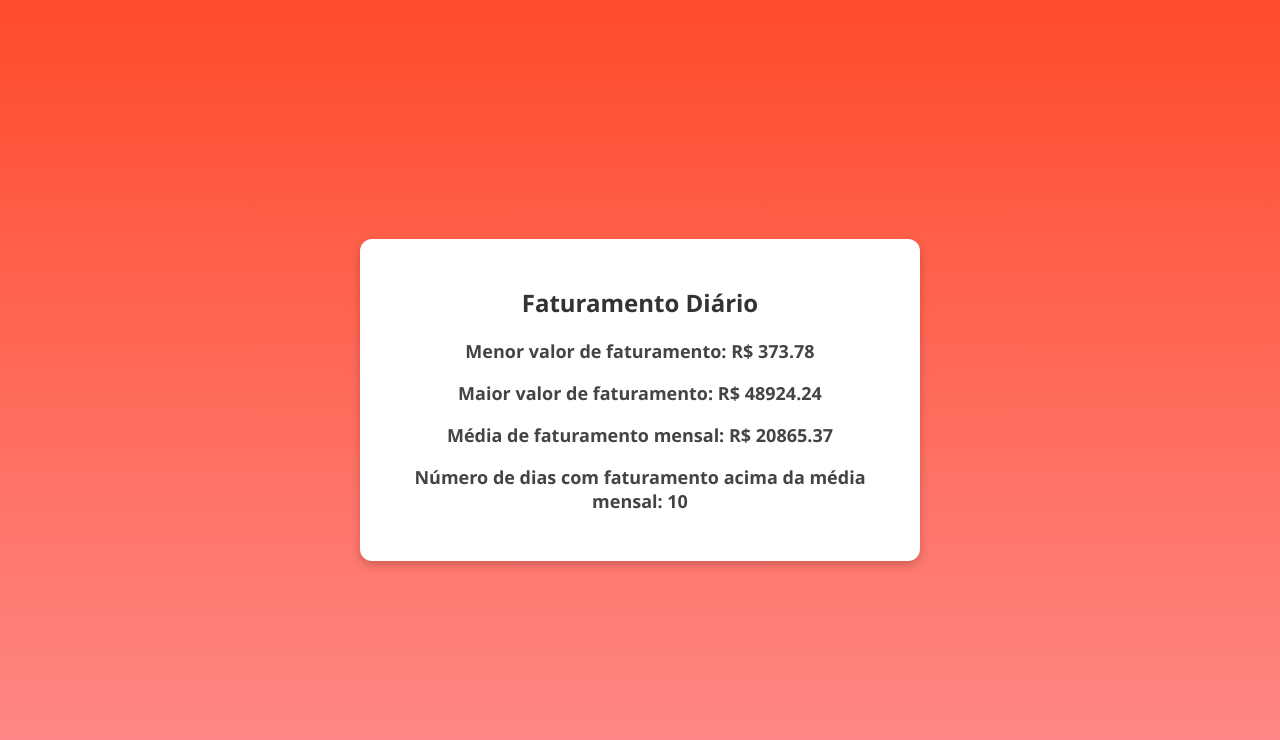
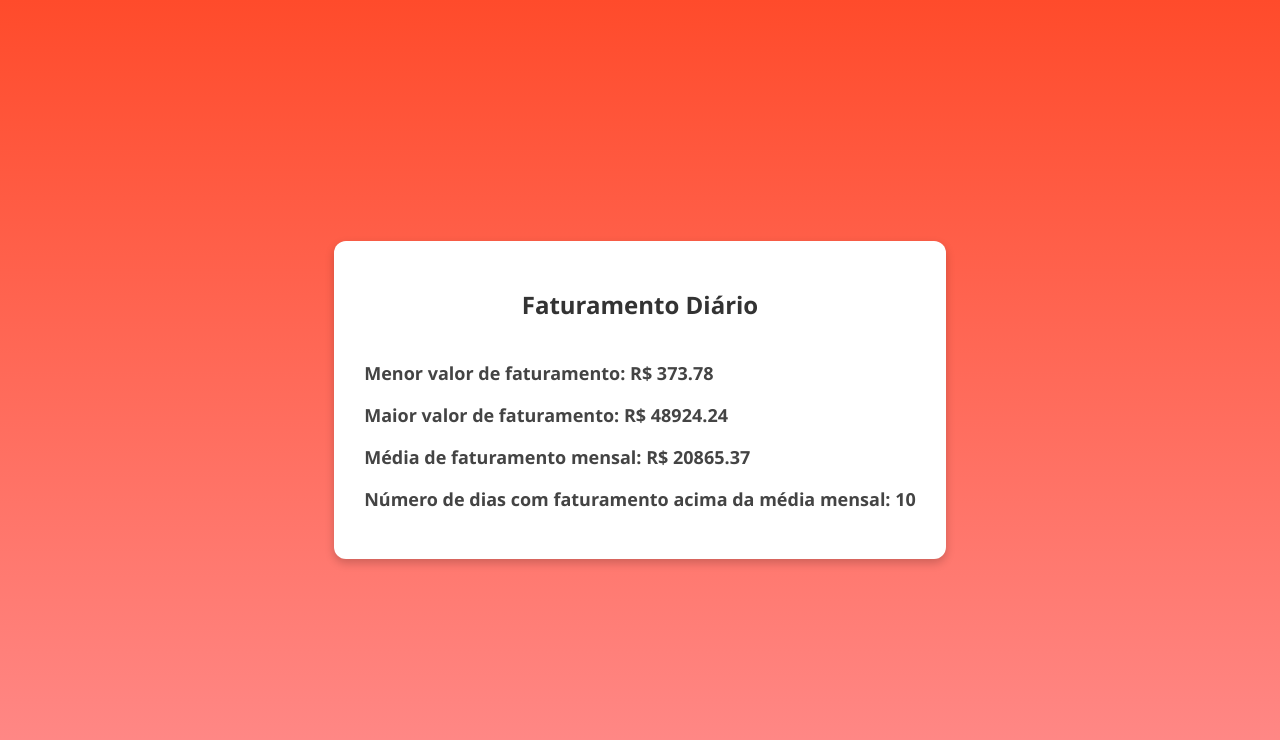
Before and after one commit to brendon-sn/Target-Sistemas, a plain HTML site: page Questão-03/index.html in a window 1280 px wide. Drawn offline with Linux system fonts and the light colour scheme.

Commit message:
Ajustes de layout: Alinhamento de textos, largura e margem adicionada ao título

```diff
--- a/Questão-03/style.css
+++ b/Questão-03/style.css
@@ -9,13 +9,18 @@ body, html {
 }
 
 .container {
-    text-align: center;
+    text-align: left;
     padding: 30px;
     background-color: #fff;
     border-radius: 12px;
     box-shadow: 0 4px 10px rgba(0, 0, 0, 0.2);
-    max-width: 500px;
+    max-width: 700px;
     width: 100%;
+}
+
+.container h1 {
+    text-align: center;
+    margin-bottom: 40px;
 }
 
 h1 {
```
